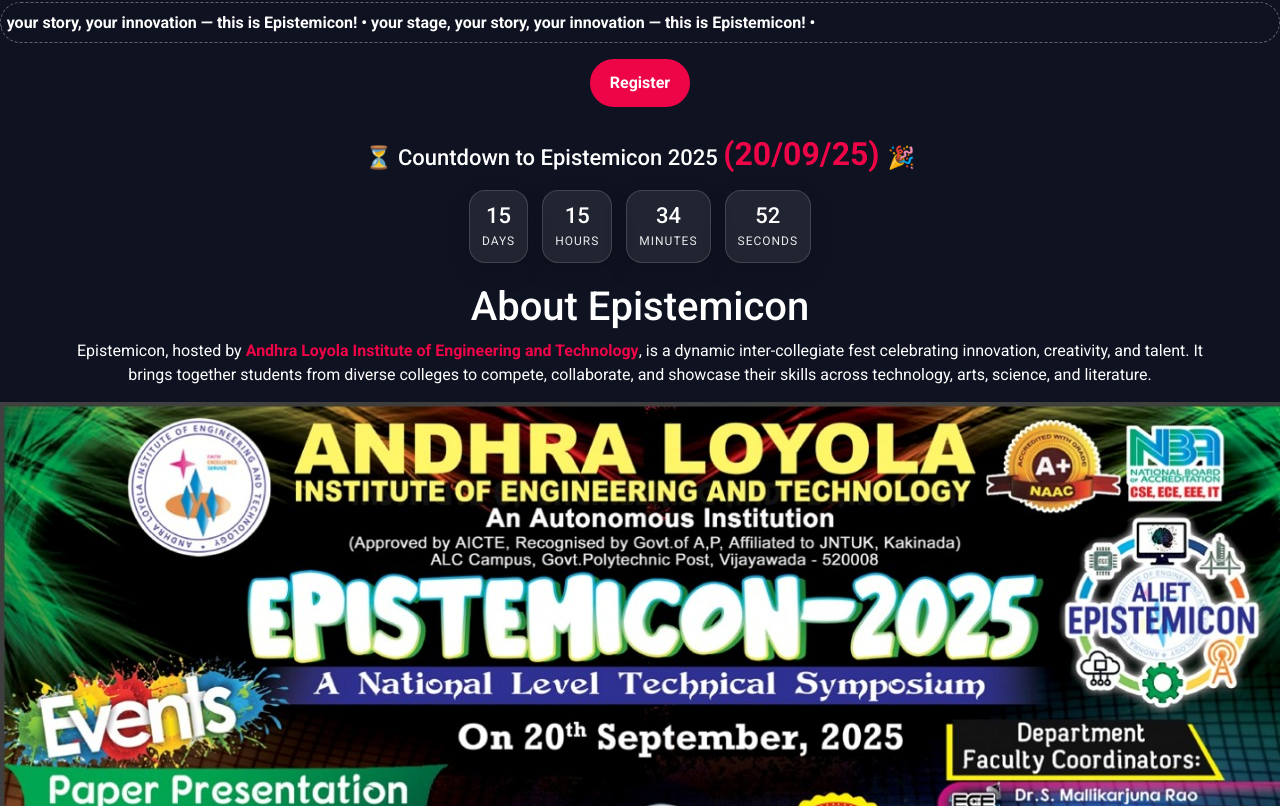
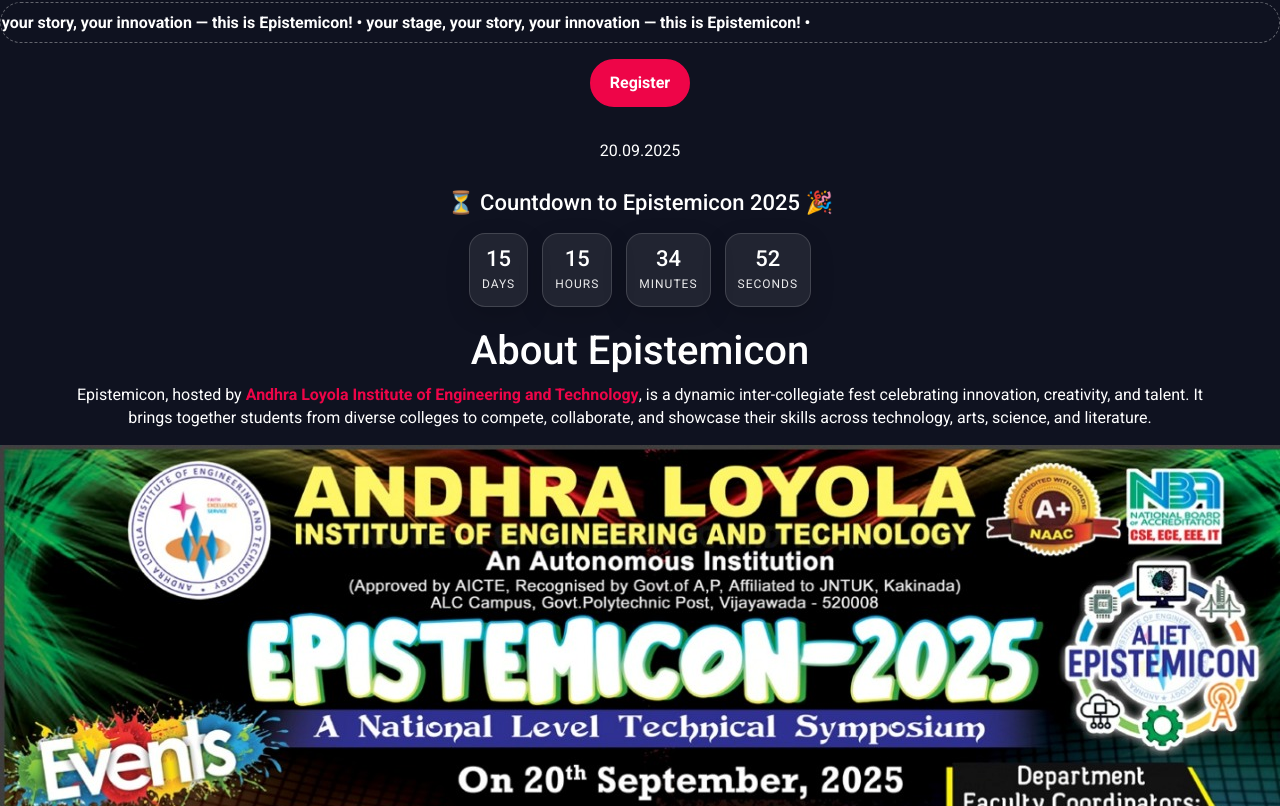
Before and after one commit to jakir-khan/Epistemicon_sample, a plain HTML site: page index.html in a window 1280 px wide. Shown: the part 814-1620 px from the top of the page. Drawn offline with nearby package versions, Linux system fonts and the light colour scheme.

Commit message:
Update index.html

```diff
--- a/index.html
+++ b/index.html
@@ -54,11 +54,15 @@
     </div>
   </section>
 
+  <section class="date" style="margin-top: 2rem;">
+    <div class="box">
+      20.09.2025
+    </div>
+  </section>
 
   <!-- Countdown -->
   <section class="countdown-section container" aria-labelledby="countdown-title">
-    <h1 id="countdown-title">⏳ Countdown to Epistemicon 2025 <span
-        style="color: #EE0548; font-weight: 700; font-size: 2rem;"> (20/09/25) </span>🎉 </h1>
+    <h1 id="countdown-title">⏳ Countdown to Epistemicon 2025 🎉 </h1>
     <div class="countdown-grid" aria-live="polite" aria-atomic="true">
       <div class="time-box">
         <h2 id="days">00</h2>
```
